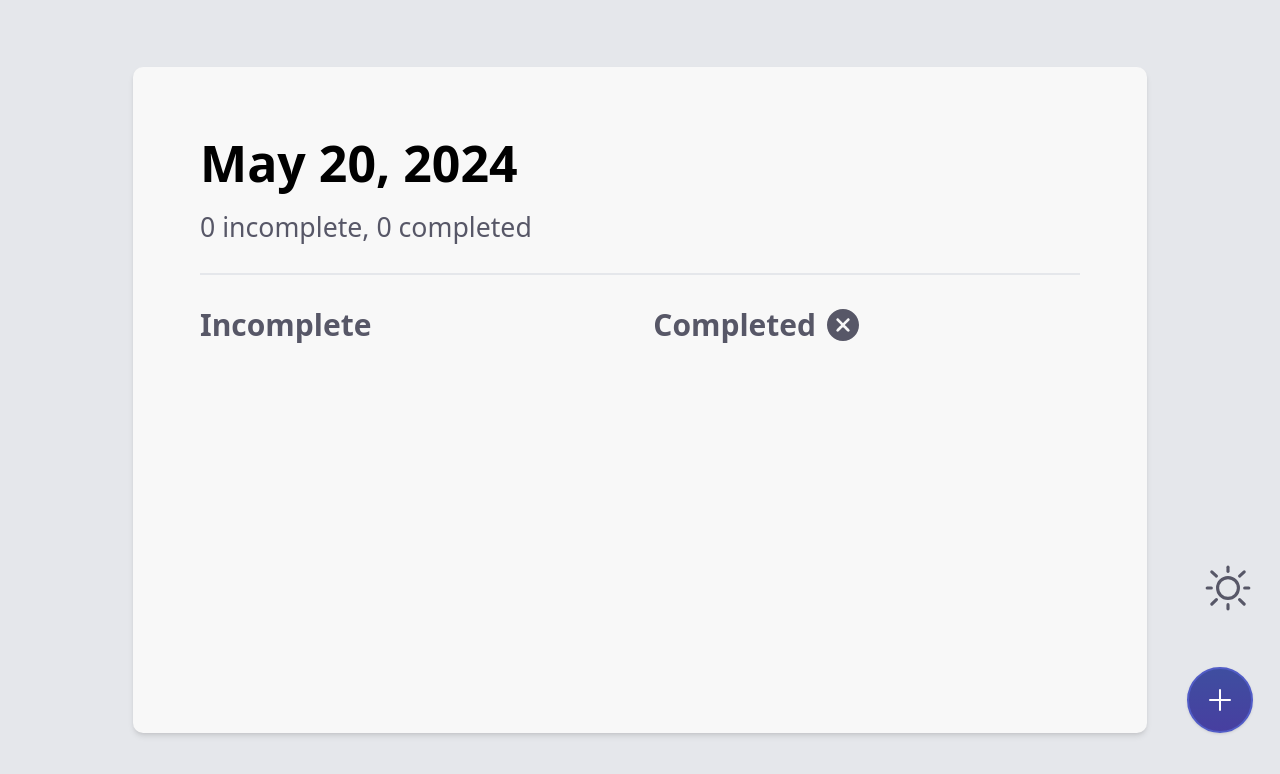
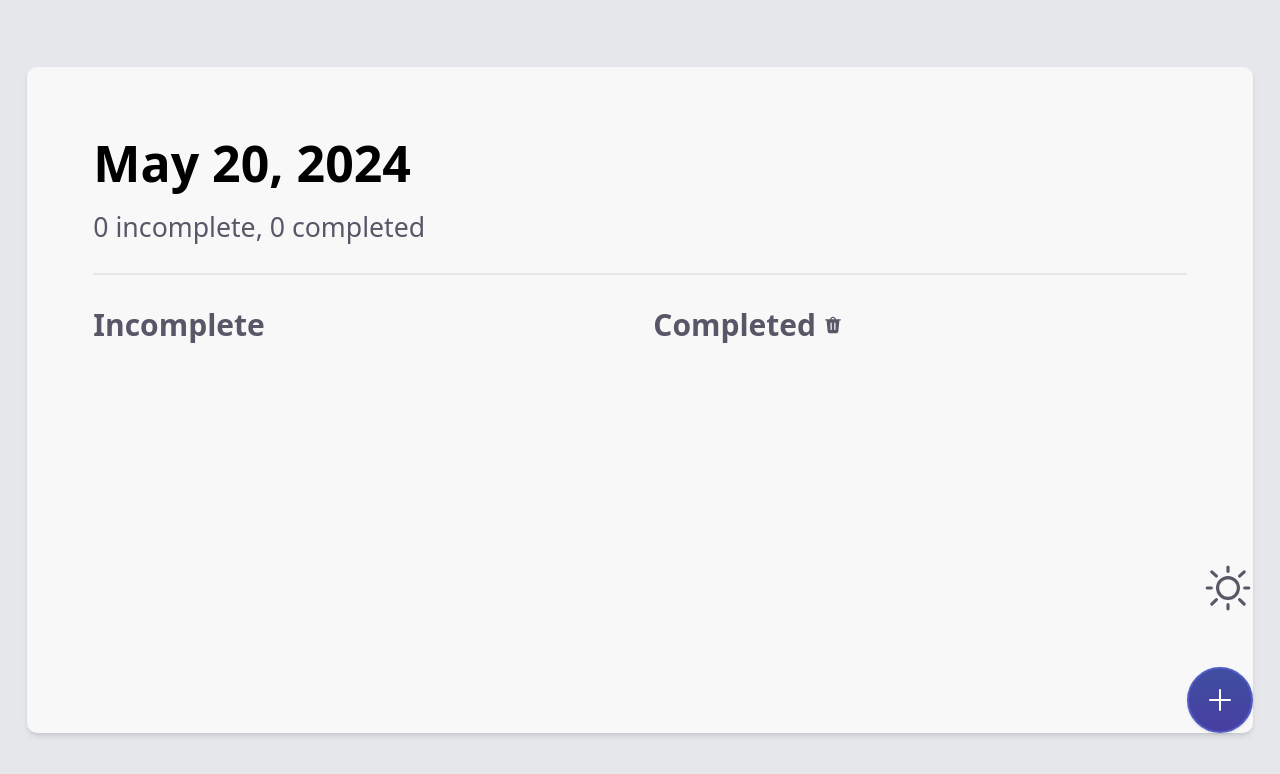
Before and after one commit to TerenyaDanil/ToDo, a website: page src/html/index.html in a window 1280 px wide. Drawn offline with nearby package versions, Linux system fonts and the light colour scheme; files that its build step writes are made by us from their sources.

Commit message:
New clear icon and fix width

```diff
--- a/src/html/index.html
+++ b/src/html/index.html
@@ -6,8 +6,8 @@
     <link rel="stylesheet" href="css/main.css" />
     <title>ToDo Task</title>
   </head>
-  <body class="flex min-h-screen items-stretch bg-gray-200 p-4 sm:px-20 sm:py-10 dark:bg-gray-800">
-    <div class="todo relative mx-auto h-auto w-full rounded-md bg-[#F8F8F8] p-10 sm:shadow-md dark:bg-gray-950">
+  <body class="flex min-h-screen items-stretch bg-gray-200 p-4 sm:py-10 dark:bg-gray-900">
+    <div class="todo relative mx-auto h-auto w-full rounded-md bg-[#F8F8F8] p-10 sm:shadow-md xl:max-w-6xl dark:bg-gray-950">
       <div class="border-b-2 border-gray-200 pb-4">
         <p class="date-title mb-2 text-3xl font-bold dark:text-white"></p>
         <p class="status-title text text-[#575767] dark:text-gray-300"></p>
@@ -23,11 +23,11 @@
           <div class="mb-4 flex items-center text-lg font-bold text-[#575767] dark:text-gray-300">
             <div class="select-none">Completed</div>
             <div class="clear-done-tasks ml-1 cursor-pointer">
-              <svg class="w-6" xmlns="http://www.w3.org/2000/svg" x="0px" y="0px" viewBox="0 0 30 30">
+              <svg xmlns="http://www.w3.org/2000/svg" x="0px" y="0px" width="20" height="20" viewBox="0 0 48 48" title="Clear completed tasks">
                 <path
                   class="dark:fill-gray-300"
                   fill="#575767"
-                  d="M15,3C8.373,3,3,8.373,3,15c0,6.627,5.373,12,12,12s12-5.373,12-12C27,8.373,21.627,3,15,3z M16.414,15 c0,0,3.139,3.139,3.293,3.293c0.391,0.391,0.391,1.024,0,1.414c-0.391,0.391-1.024,0.391-1.414,0C18.139,19.554,15,16.414,15,16.414 s-3.139,3.139-3.293,3.293c-0.391,0.391-1.024,0.391-1.414,0c-0.391-0.391-0.391-1.024,0-1.414C10.446,18.139,13.586,15,13.586,15 s-3.139-3.139-3.293-3.293c-0.391-0.391-0.391-1.024,0-1.414c0.391-0.391,1.024-0.391,1.414,0C11.861,10.446,15,13.586,15,13.586 s3.139-3.139,3.293-3.293c0.391-0.391,1.024-0.391,1.414,0c0.391,0.391,0.391,1.024,0,1.414C19.554,11.861,16.414,15,16.414,15z"
+                  d="M 24 4 C 20.491685 4 17.570396 6.6214322 17.080078 10 L 6.5 10 A 1.50015 1.50015 0 1 0 6.5 13 L 8.6367188 13 L 11.15625 39.029297 C 11.43025 41.862297 13.785813 44 16.632812 44 L 31.367188 44 C 34.214187 44 36.56875 41.862297 36.84375 39.029297 L 39.363281 13 L 41.5 13 A 1.50015 1.50015 0 1 0 41.5 10 L 30.919922 10 C 30.429604 6.6214322 27.508315 4 24 4 z M 24 7 C 25.879156 7 27.420767 8.2681608 27.861328 10 L 20.138672 10 C 20.579233 8.2681608 22.120844 7 24 7 z M 19.5 18 C 20.328 18 21 18.671 21 19.5 L 21 34.5 C 21 35.329 20.328 36 19.5 36 C 18.672 36 18 35.329 18 34.5 L 18 19.5 C 18 18.671 18.672 18 19.5 18 z M 28.5 18 C 29.328 18 30 18.671 30 19.5 L 30 34.5 C 30 35.329 29.328 36 28.5 36 C 27.672 36 27 35.329 27 34.5 L 27 19.5 C 27 18.671 27.672 18 28.5 18 z"
                 ></path>
               </svg>
             </div>
```
Also changed, not shown: build/css/main.css, build/index.html.
